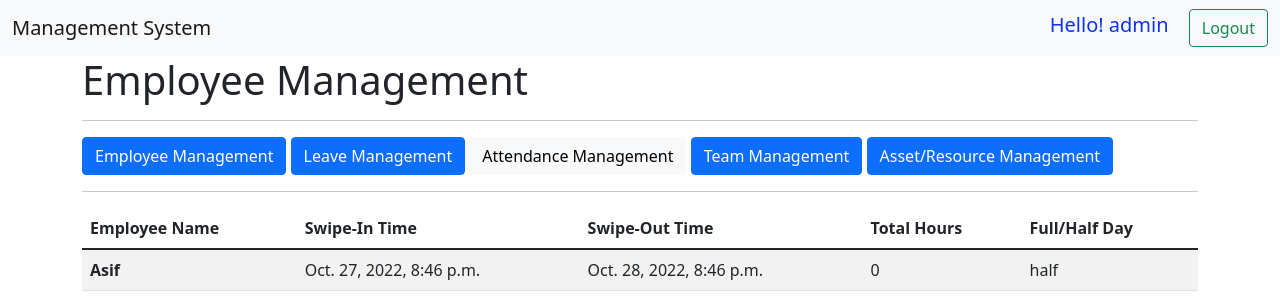
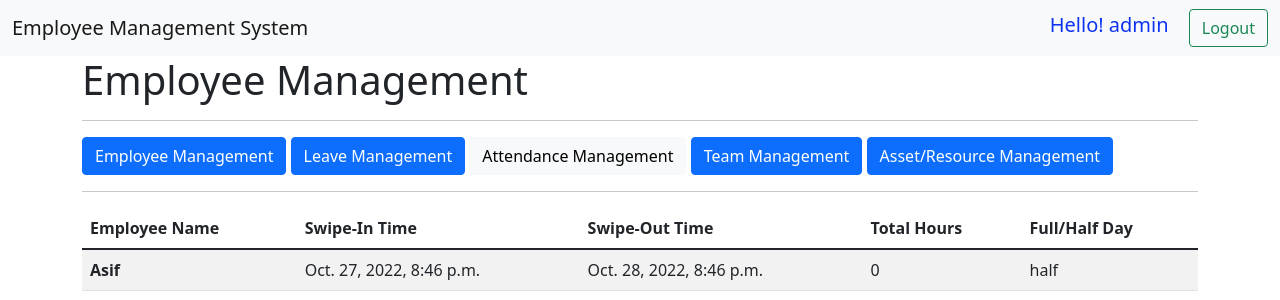
Before and after one commit to Adilali95559/Management, a Django app: page /add_emp_attendance in a window 1280 px wide. Shown: the top 300 px of the page. Run offline with Django 4.2, Linux system fonts and the light colour scheme; a user stored in the database is signed in; data comes from the database, SQL or seed files in the repository; both versions use the stored data as it was after the commit.

Commit message:
updated title of project and README.md

```diff
--- a/template/registert.html
+++ b/template/registert.html
@@ -10,13 +10,13 @@
   <link href="https://cdn.jsdelivr.net/npm/bootstrap@5.1.3/dist/css/bootstrap.min.css" rel="stylesheet"
     integrity="sha384-1BmE4kWBq78iYhFldvKuhfTAU6auU8tT94WrHftjDbrCEXSU1oBoqyl2QvZ6jIW3" crossorigin="anonymous">
 
-  <title>{% block tittle %}{% endblock tittle %} Management System</title>
+  <title>{% block tittle %}{% endblock tittle %} Employee Management System</title>
 </head>
 
 <body>
   <nav class="navbar navbar-expand-lg navbar-light bg-light">
     <div class="container-fluid">
-      <a class="navbar-brand" > Management System</span></a>
+      <a class="navbar-brand" > Employee Management System</span></a>
 
 
       <button class="navbar-toggler" type="button" data-bs-toggle="collapse" data-bs-target="#navbarSupportedContent"
```
Also changed, not shown: README.md (added), db.sqlite3.
